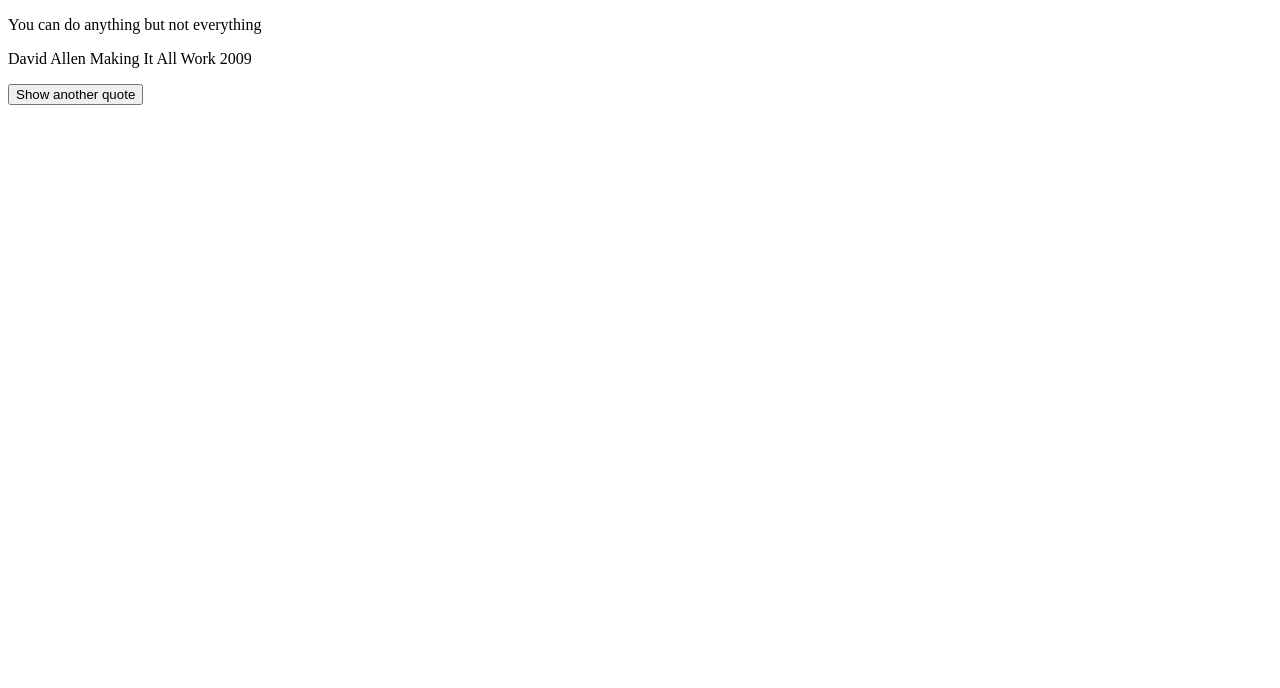
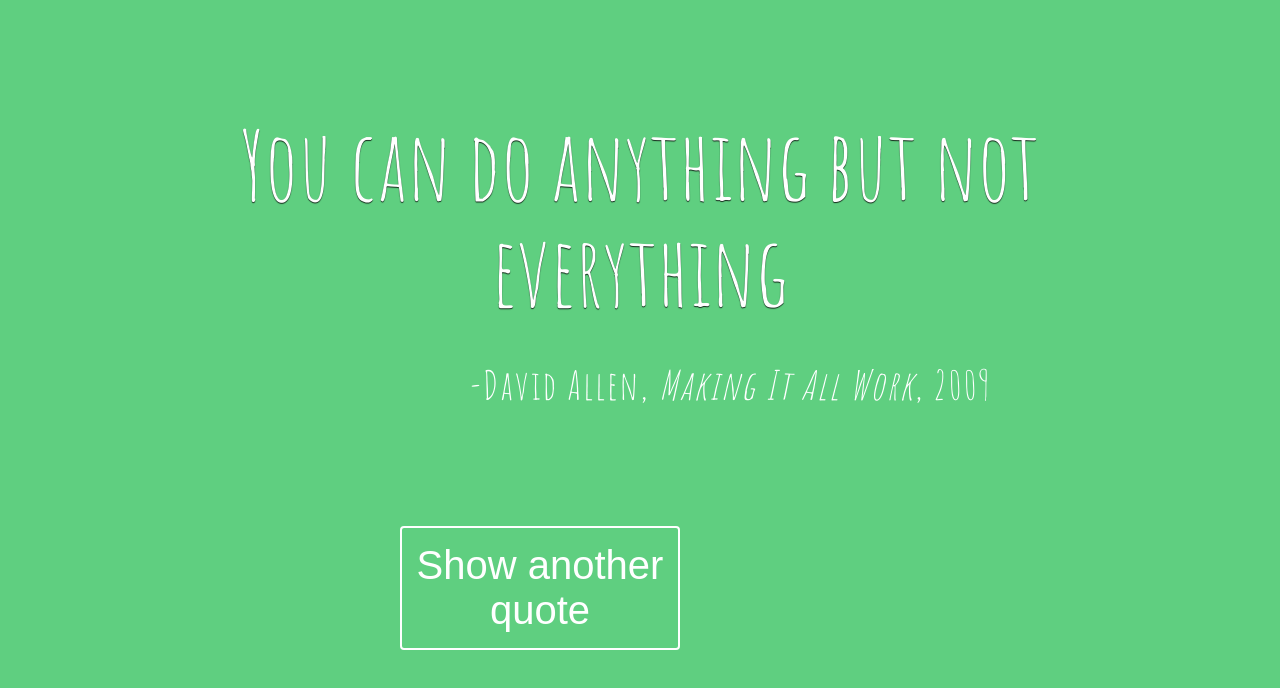
Before and after one commit to joanis96/randomquotegenerator, a website: page index.html in a window 1280 px wide. Drawn offline with Linux system fonts and the light colour scheme.

Commit message:
Added style

```diff
--- a/index.html
+++ b/index.html
@@ -5,15 +5,17 @@
     <meta http-equiv="X-UA-Compatible" content="IE=edge">
     <meta name="viewport" content="width=device-width, initial-scale=1.0">
     <title>Random Quotes Generator</title>
+    <link href="https://fonts.googleapis.com/css?family=Amatic+SC" rel="stylesheet" type="text/css">
     <link rel="stylesheet" href="style.css">
 </head>
 <body>
     <div id="quote-box">
         <p class="quote">You can do anything but not everything</p>
-        <p class="source">David Allen <span class="citation">Making It All Work</span> <span class="year">2009</span></p>
-    </div>
+        <p class="source">David Allen<span class="citation">Making It All Work</span><span class="year">2009</span></p>
+
     <button id="loadQuote">Show another quote</button>
 
+    </div>
     <script src="script.js"></script>
 </body>
 </html>
--- a/style.css
+++ b/style.css
@@ -0,0 +1,109 @@
+body {
+    text-align: center;
+    background-size: cover;
+    color: white;
+    font-family: 'Amatic SC', cursive;
+    background-color: rgb(95, 207, 128);
+}
+
+#quote-box {
+    position: absolute;
+    top: 14%;
+    left: 10%;
+    right: 10%;
+    width: 80%;
+    line-height: 0.5;
+}
+
+.quote {
+    font-size: 6rem;
+    font-weight: 400;
+    line-height: 1.1;
+    text-shadow: 0 1px 1px rgba(0, 0, 0, 0.8);
+    position: relative;
+    margin: 0;
+}
+
+.quote::before, .quote::after {
+    font-size: 6rem;
+    line-height: 2.5rem;
+    position: absolute;
+}
+
+.quote::before {
+    content: "";
+    top: 0.25em;
+    left: -0.5em;
+}
+
+.quote::after {
+    content: "";
+    bottom: -0.1em;
+    margin-left: 0.1em;
+    position: absolute;
+}
+
+.source {
+    font-size: 2.5rem;
+    letter-spacing: 0.05em;
+    line-height: 1.1;
+    text-align: right;
+    margin-right: 4em;
+}
+
+.source::before {
+    content: "-";
+}
+
+.citation {
+    font-size: 2.5rem;
+    font-style: italic;
+}
+
+.citation::before {
+    content: ", ";
+    font-style: normal;
+}
+
+.year::before {
+    content: ", ";
+    font-style: normal;
+}
+
+#loadQuote {
+    font-size: 2.5rem;
+    position: fixed;
+    width: 7em;
+    display: inline-block;
+    left: 50%;
+    margin-left: -6em;
+    bottom: 150px;
+    border-radius: 4px;
+    border: 2px solid #fff;
+    color: #fff;
+    background-color: rgba(255, 255, 255, 0);
+    padding: 15px 0;
+    transition: 0.5s;
+}
+
+#loadQuote:hover {
+    background-color: rgba(255, 255, 255, 0.25);
+    cursor: pointer;
+}
+
+#loadQuote:focus {
+    outline: none;
+}
+
+@media (max-width: 480px) {
+    .quote {
+        font-size: 2.5rem;
+    }
+    .quote::before, .quote::after {
+        font-size: 3rem;
+    }
+    .source {
+        font-size: 1rem;
+    }
+
+}
```
